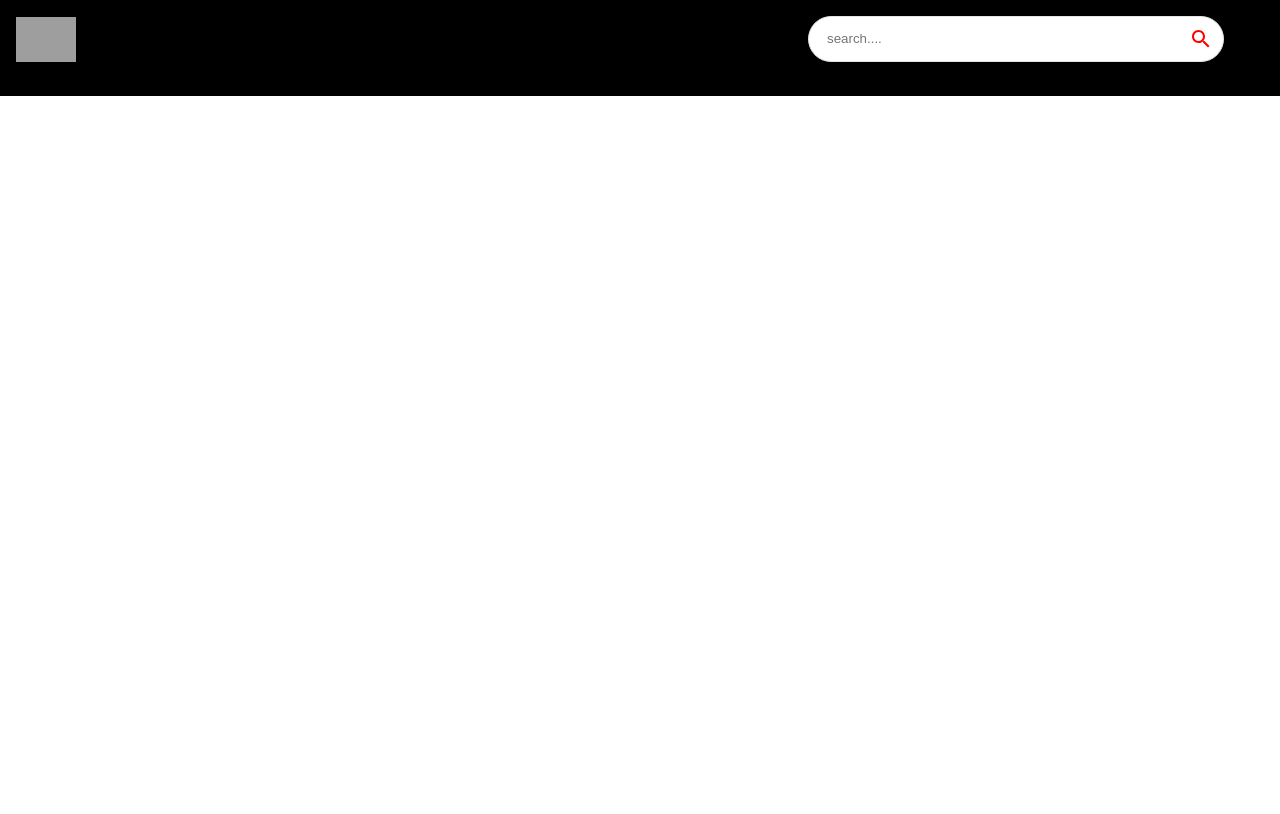
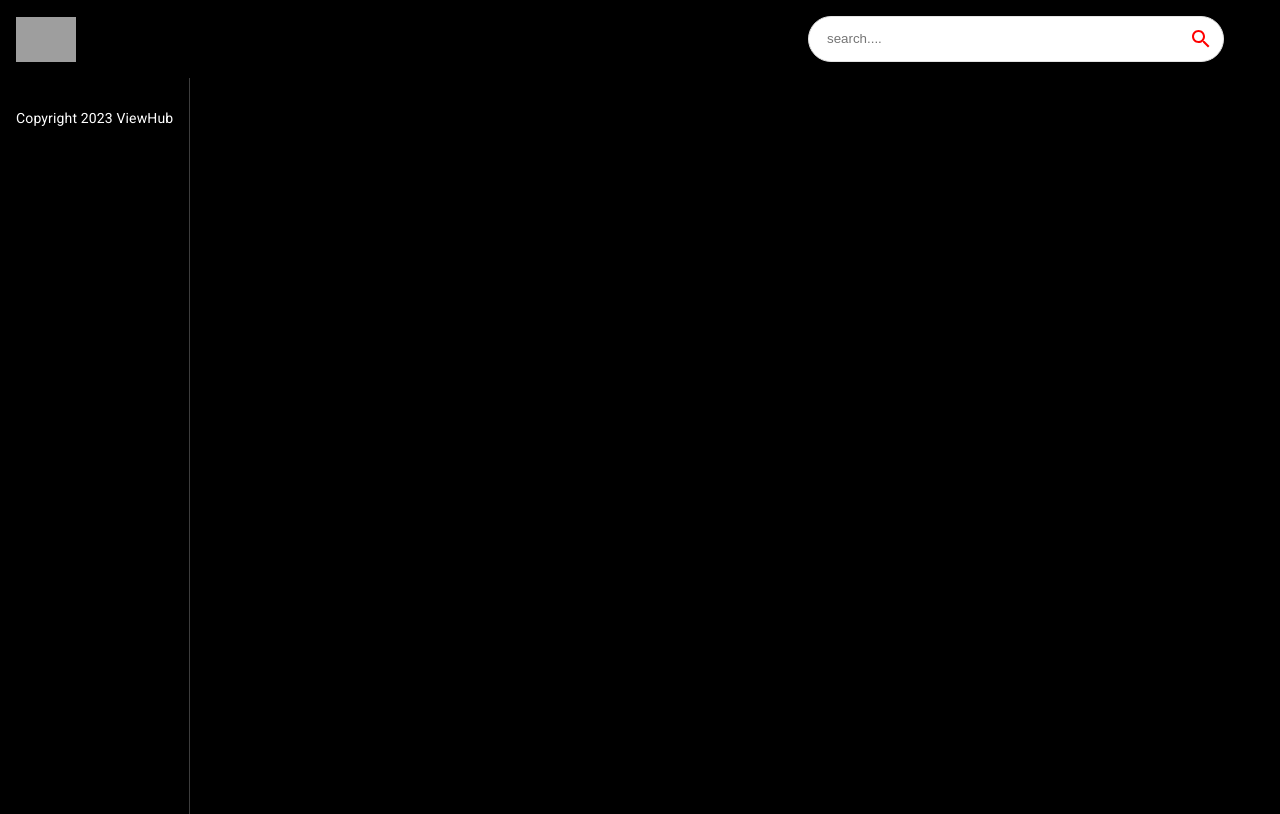
Before and after one commit to MursaleenShah/Youtube_clone, a React (Create React App) app: page / in a window 1280 px wide. Built offline with nearby package versions, Linux system fonts and the light colour scheme; grey boxes are pictures that could not be loaded.

Commit message:
Add layout for Feed UI

```diff
--- a/src/components/Feed.jsx
+++ b/src/components/Feed.jsx
@@ -1,7 +1,20 @@
-import React from 'react'
+import {useState, useEffect} from 'react';
+import { Box, Stack , Typography } from '@mui/material';
 
 export default function Feed() {
   return (
-    <div>Feed</div>
+    <Stack sx={{ flexDirection:{sx:"column",md:"row"}}}>
+      <Box sx={{height:{sx:'auto',md:'92vh'},borderRight:'1px solid #3d3d3d',
+    px:{sx:0,md:2}}}>
+      sidebar
+      <Typography className='copyright' variant='body2'
+      sx={{mt:1.5, color:"#fff"}}>
+        Copyright 2023 ViewHub
+
+      </Typography>
+
+      </Box>
+
+    </Stack>
   )
 }
```
